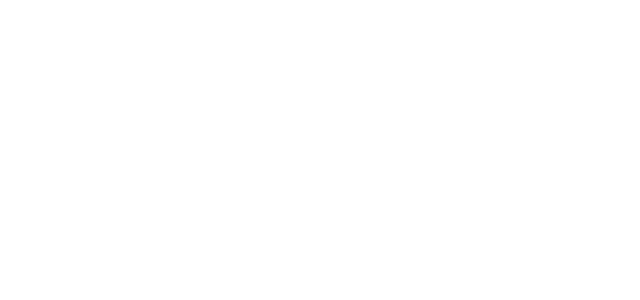
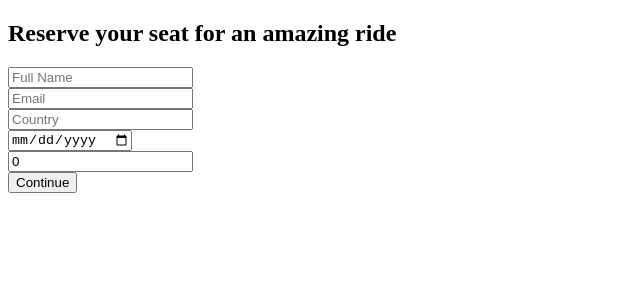
Before and after one commit to ranujap00/Tech-Tycoons-space-project, a React (Vite) app in the folder frontend/: page /booking in a window 1280 px wide. Shown: the top 300 px of the page, without its empty margins (0-640 px from the left). Built offline with nearby package versions, Linux system fonts and the light colour scheme.

Commit message:
good night for today

```diff
--- a/frontend/src/pages/booking/Booking.jsx
+++ b/frontend/src/pages/booking/Booking.jsx
@@ -1,8 +1,79 @@
+import React from "react";
+import { Formik, Form, Field, ErrorMessage } from "formik";
+import * as Yup from "yup";
+import axios from "axios";
+
 function Booking() {
+  const initialValues = {
+    userId: sessionStorage.getItem("userId") || 1212,
+    fullName: "",
+    email: "",
+    country: "",
+    DOB: "",
+    noOfSeats: 0,
+  };
 
-    return (
-      <></>
-    )
-  }
+  const validationSchema = Yup.object().shape({
+    fullName: Yup.string().required("Required"),
+    email: Yup.string().email("Invalid email").required("Required"),
+    country: Yup.string(),
+    DOB: Yup.string(),
+    noOfSeats: Yup.number()
+      .min(0, "Must be a positive number")
+      .required("Required"),
+  });
 
-  export default Booking;
+  const handleSubmit = async (values, { setSubmitting }) => {
+    try {
+      await axios.post("http://localhost:8070/booking/addBooking", values);
+      console.log("Booking added");
+      // You can redirect or show a success message here
+    } catch (error) {
+      console.error("Error adding booking", error);
+    }
+    setSubmitting(false);
+  };
+
+  return (
+    <div>
+      <h2>Reserve your seat for an amazing ride</h2>
+      <Formik
+        initialValues={initialValues}
+        validationSchema={validationSchema}
+        onSubmit={handleSubmit}
+      >
+        {({ isSubmitting }) => (
+          <Form>
+            <div>
+              <Field type="text" name="fullName" placeholder="Full Name" />
+              <ErrorMessage name="fullName" component="div" />
+            </div>
+            <div>
+              <Field type="email" name="email" placeholder="Email" />
+              <ErrorMessage name="email" component="div" />
+            </div>
+            <div>
+              <Field type="text" name="country" placeholder="Country" />
+            </div>
+            <div>
+              <Field type="date" name="DOB" placeholder="Date of Birth" />
+            </div>
+            <div>
+              <Field
+                type="number"
+                name="noOfSeats"
+                placeholder="Number of Seats"
+              />
+              <ErrorMessage name="noOfSeats" component="div" />
+            </div>
+            <button type="submit" disabled={isSubmitting}>
+              Continue
+            </button>
+          </Form>
+        )}
+      </Formik>
+    </div>
+  );
+}
+
+export default Booking;
```
Also changed, not shown: frontend/package.json (+7 -1 lines), 1 other file (tests, documents, lock files or other folders).
